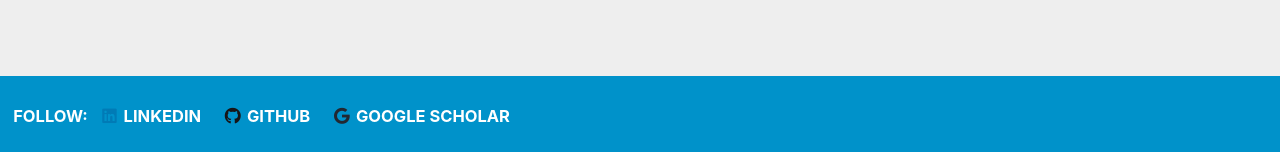
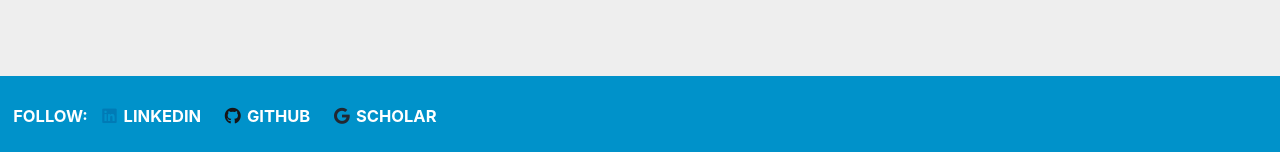
Before and after one commit to luuj/luuj.github.io, a Jekyll site: the page built from index.html, in a window 1280 px wide. Shown: the part 745-897 px from the top of the page. Built offline with Jekyll 4.4.1, drawn with Linux system fonts in a browser that asks for light colours; cached includes are drawn as plain includes; the list of posts is cut into pages by our own code.

Commit message:
Update _config.yml

```diff
--- a/_config.yml
+++ b/_config.yml
@@ -123,7 +123,7 @@ footer:
     - label: "github"
       icon: "fab fa-fw fa-github"
       url: "https://github.com/luuj"
-    - label: "google scholar"
+    - label: "scholar"
       icon: "fab fa-fw fa-google"
       url: "https://scholar.google.com/citations?user=ngOsVV4AAAAJ&hl=en"
 
```
